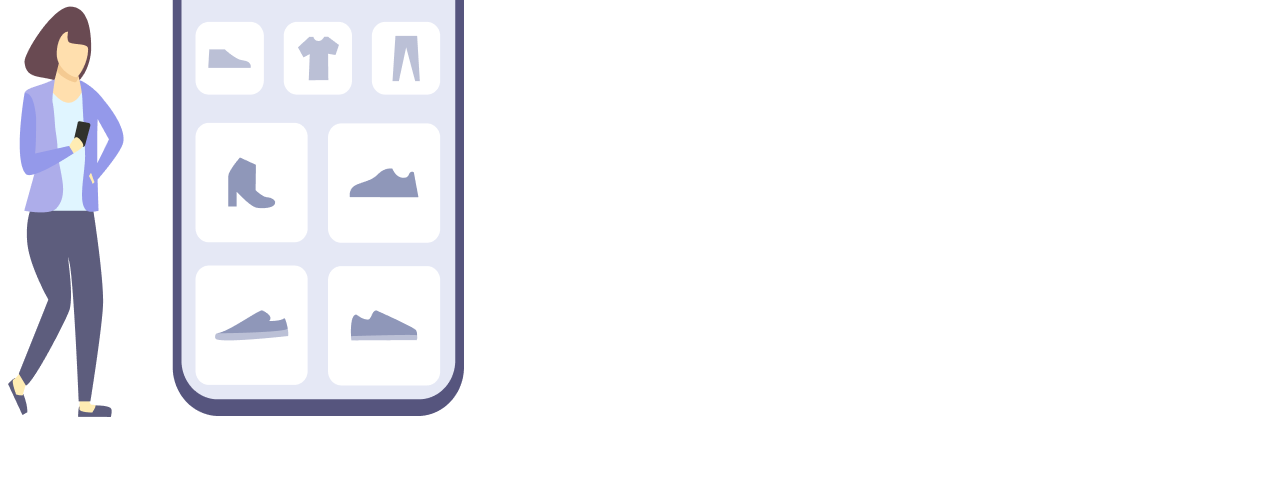
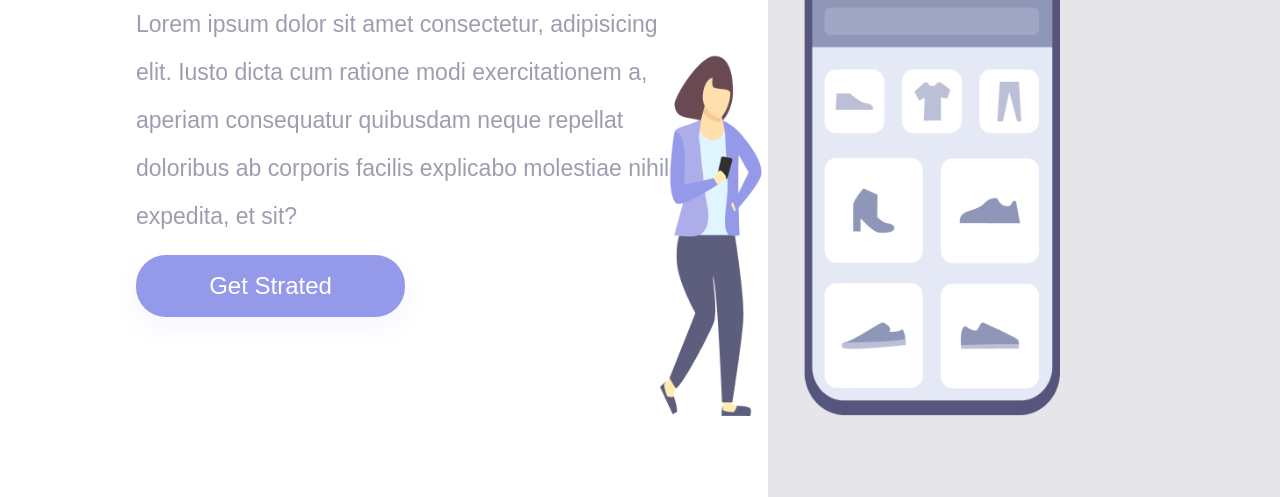
Before and after one commit to Jeferson-7/projeto-pc-e-cel, a plain HTML site: page index.htm in a window 1280 px wide. Shown: the part 303-800 px from the top of the page. Drawn offline with Linux system fonts and the light colour scheme; a web font is replaced by a local one.

Commit message:
Update index.htm

```diff
--- a/index.htm
+++ b/index.htm
@@ -3,7 +3,7 @@
 <head>
     <meta charset="UTF-8">
     <meta name="viewport" content="width=device-width, initial-scale=1.0">
-    <link rel="stylesheet" href="./projeto-3.1.css">
+    <link rel="stylesheet" href="https://jeferson-7.github.io/projeto-pc-e-cel/style.css"/>
     <link rel="preconnect" href="https://fonts.googleapis.com">
 <link rel="preconnect" href="https://fonts.gstatic.com" crossorigin>
 <link href="https: //fonts.googleapis.com/css2?family= family= Oswald & display=swap" rel="stylesheet ">
```
